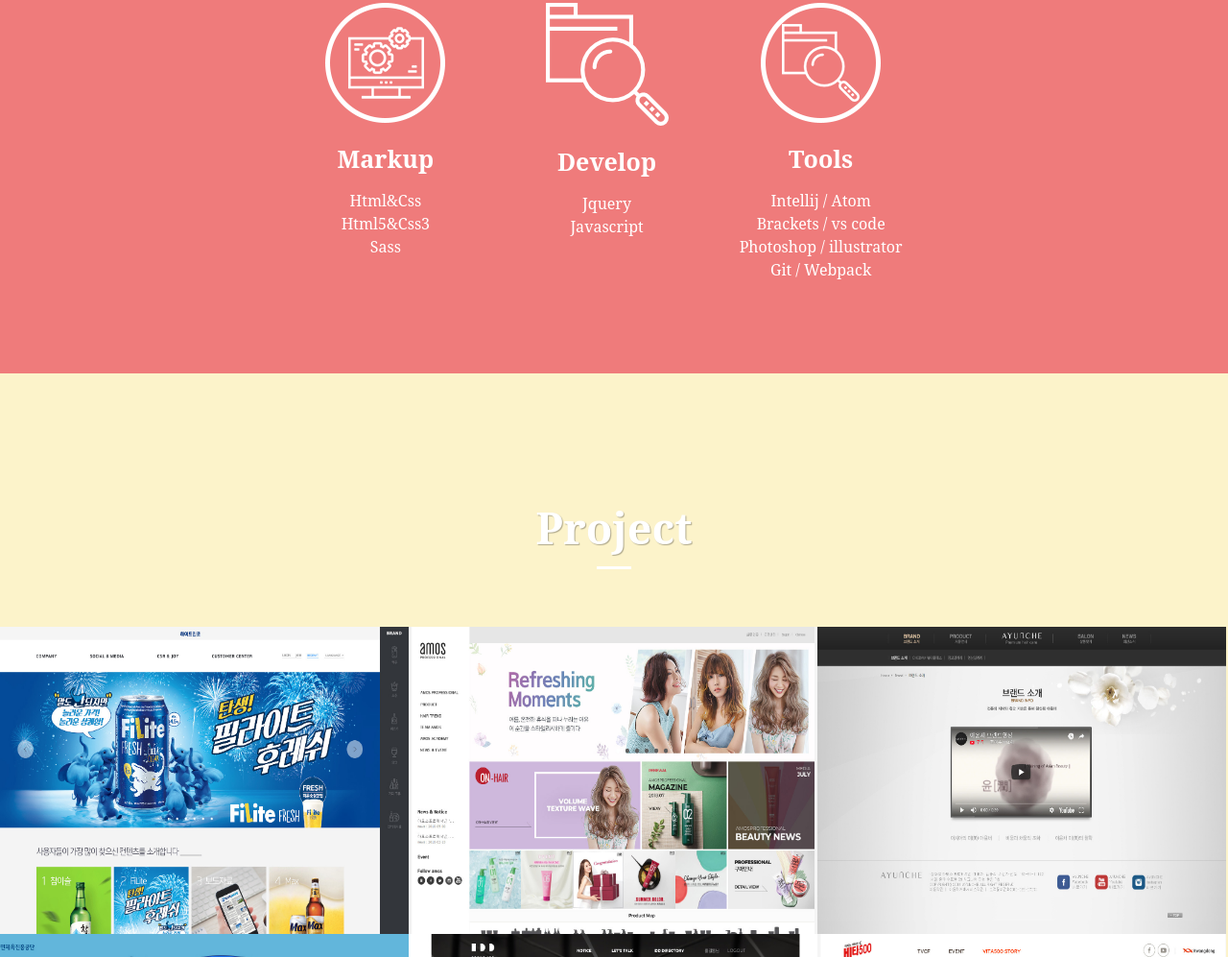
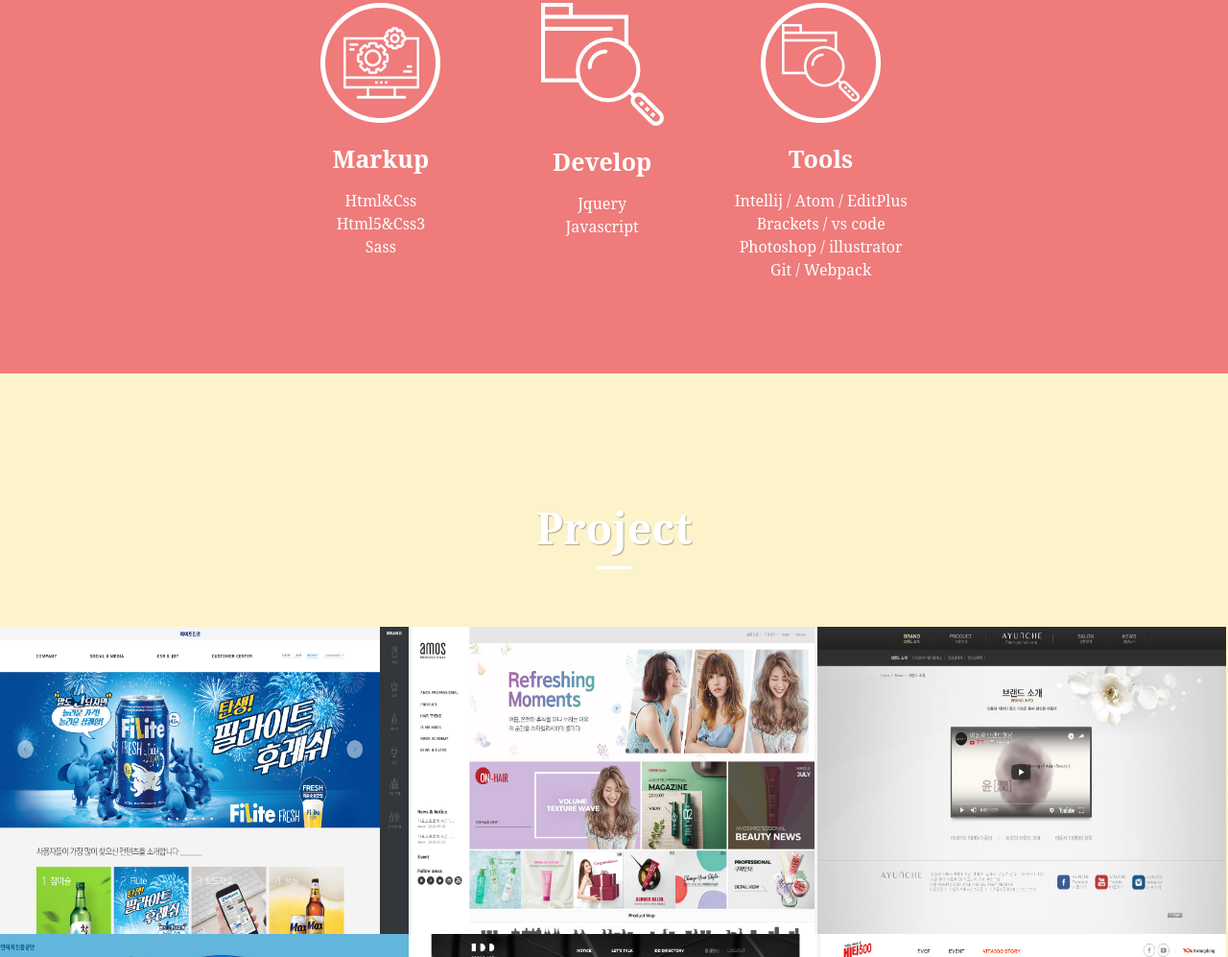
Before and after one commit to akaming/akaming.github.io_back, a plain HTML site: page index.html in a window 1280 px wide. Shown: the part 1125-2122 px from the top of the page at 96% size. Drawn offline with nearby package versions, Linux system fonts and the light colour scheme; some packages are replaced by stand-ins of ours; a web font is replaced by a local one.

Commit message:
text
text 추가

```diff
--- a/index.html
+++ b/index.html
@@ -62,7 +62,7 @@
                         <img src="./assets/images/tools.png" alt="">
                         <strong>Tools</strong>
                         <ul>
-                            <li>Intellij / Atom</li>
+                            <li>Intellij / Atom / EditPlus</li>
                             <li>Brackets / vs code</li>
                             <li>Photoshop / illustrator</li>
                             <li>Git / Webpack</li>
```
